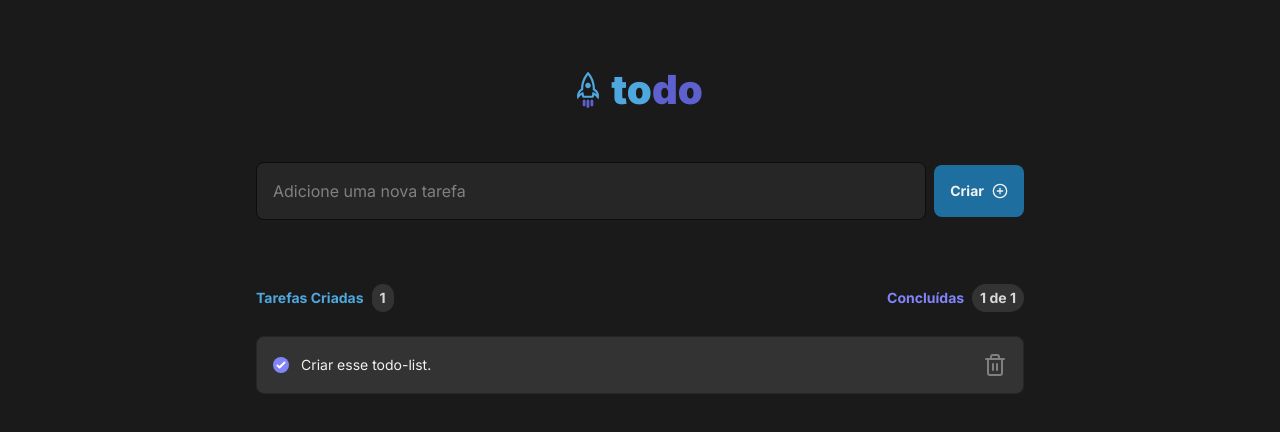
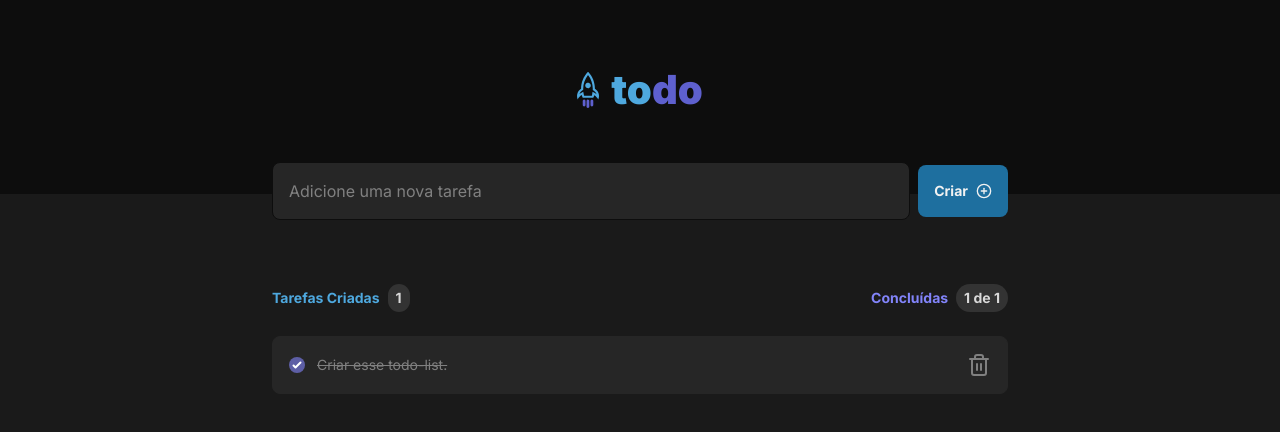
Before and after one commit to renatorrocha/todo-list, a React (Vite) app: page / in a window 1280 px wide. Shown: the top 432 px of the page. Built offline with nearby package versions, Linux system fonts and the light colour scheme.

Commit message:
feat: tailwind-merge and isDone states

```diff
--- a/package.json
+++ b/package.json
@@ -12,7 +12,8 @@
   "dependencies": {
     "lucide-react": "^0.436.0",
     "react": "^18.3.1",
-    "react-dom": "^18.3.1"
+    "react-dom": "^18.3.1",
+    "tailwind-merge": "^2.5.2"
   },
   "devDependencies": {
     "@eslint/js": "^9.9.0",
--- a/src/App.tsx
+++ b/src/App.tsx
@@ -41,7 +41,9 @@ export default function App() {
     const totalCompletedTasks = tasks.filter((task) => task.isDone).length;
 
     return (
-        <main className="flex flex-col items-center max-w-screen-md m-auto">
+        <main className="flex flex-col items-center max-w-screen-md px-4 m-auto">
+            <span className="w-full bg-base-gray-700 h-[194px] -z-20 absolute" />
+
             <div className="flex items-center gap-3 pt-[72px] pb-[54px]">
                 <img src="/src/assets/rocket-icon.svg" alt="" />
 
--- a/src/components/task.tsx
+++ b/src/components/task.tsx
@@ -1,4 +1,5 @@
 import { Trash2 } from "lucide-react";
+import { twMerge } from "tailwind-merge";
 
 interface ITask {
     task: Task;
@@ -16,15 +17,27 @@ export default function Task({ task, onDeleteFn, onToggleDoneFn }: ITask) {
     }
 
     return (
-        <div className="flex items-center justify-between gap-3 p-4 border rounded-lg bg-base-gray-400 border-base-gray-500">
+        <div
+            className={twMerge(
+                "flex items-center justify-between gap-3 p-4 border rounded-lg bg-base-gray-500 border-base-gray-400",
+                task.isDone && "border-base-gray-500"
+            )}
+        >
             <input
                 type="checkbox"
                 checked={task.isDone}
                 onChange={handleToggleDone}
-                className="transition-all rounded-full bg-[transparent] border-2 appearance-none border-product-blue text-product-blue hover:bg-product-blue-dark/20 hover:border-product-blue-dark checked:text-product-purple checked:hover:text-product-purple-dark focus:border-0 focus:outline-none focus:ring-offset-0"
+                className="transition-all rounded-full bg-[transparent] border-2 appearance-none border-product-blue text-product-blue hover:bg-product-blue-dark/20 hover:border-product-blue-dark checked:text-product-purple/60 checked:hover:text-product-purple-dark focus:border-0 focus:outline-none focus:ring-offset-0"
             />
 
-            <p className="flex-1 text-wrap">{task.text}</p>
+            <p
+                className={twMerge(
+                    "flex-1 text-wrap",
+                    task.isDone && "line-through text-base-gray-300"
+                )}
+            >
+                {task.text}
+            </p>
 
             <Trash2
                 className="cursor-pointer size-6 text-base-gray-300 hover:text-feedback-danger"
```
Also changed, not shown: 1 other file (tests, documents, lock files or other folders).
